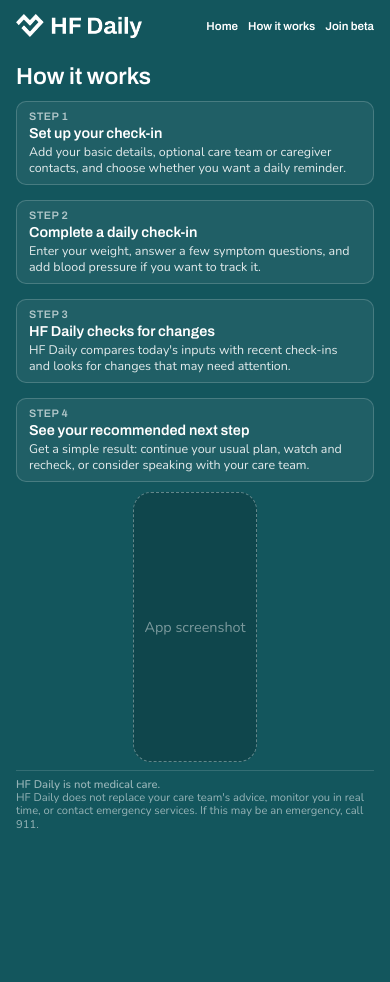
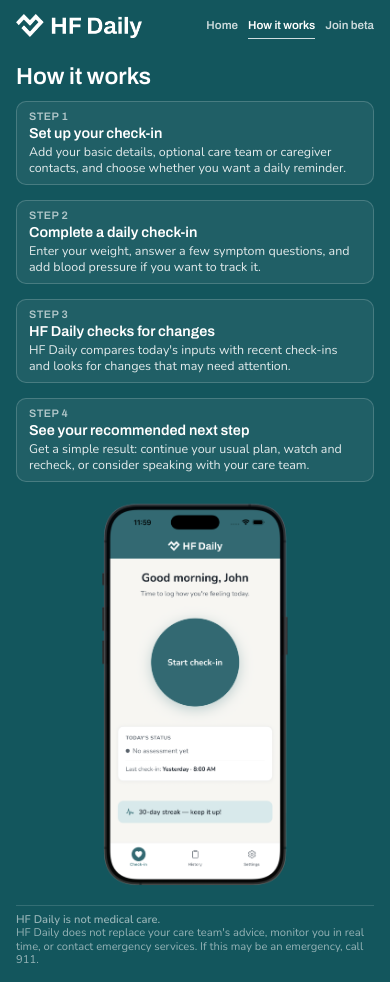
Before and after one commit to WillRansonSmith/hf-daily-website, a Next.js app: page /about in a window 390 px wide. Before the commit the page ends 844 px from the top, so only its background shows below. Built offline with nearby package versions, Linux system fonts and the light colour scheme.

Commit message:
Polish responsive marketing site

```diff
--- a/app/about/about.css
+++ b/app/about/about.css
@@ -18,16 +18,16 @@ body:has(.about-page) .hf-footer {
 }
 
 .how-it-works {
-  max-width: 1120px;
+  max-width: 1200px;
   width: 100%;
   margin: 0 auto;
-  padding: clamp(10px, 2vh, 20px) 24px;
+  padding: clamp(24px, 4vh, 36px) 24px 20px;
   box-sizing: border-box;
   flex: 1;
   height: 100%;
   min-height: 0;
   display: flex;
-  align-items: center;
+  align-items: flex-start;
 }
 
 .how-layout {
@@ -39,14 +39,12 @@ body:has(.about-page) .hf-footer {
 
 .how-main-row {
   display: grid;
-  grid-template-columns: minmax(0, 1fr) minmax(200px, 300px);
-  /* Heading in the top auto row, the step stack in the second auto row (its
-     natural height — NOT stretched). The mockup spans both rows and is height-
-     matched to this natural content (see .how-screenshot-frame), so the columns
-     align without stretching the gaps between cards. */
+  grid-template-columns: minmax(0, 1fr) minmax(280px, 360px);
+  /* The phone shares the natural card-stack row, so both columns align without
+     stretching the compact gaps between cards. */
   grid-template-rows: auto auto;
   grid-template-areas:
-    "heading screenshot"
+    "heading ."
     "steps   screenshot";
   column-gap: 48px;
   row-gap: clamp(10px, 1.8vh, 18px);
@@ -139,48 +137,38 @@ body:has(.about-page) .hf-footer {
   justify-self: center;
   align-self: stretch;
   display: flex;
-  align-items: center;
+  align-items: stretch;
   justify-content: center;
 }
 
-.how-screenshot-frame {
-  /* Height-driven and sized to roughly match the natural left-column height, so the
-     phone mockup no longer towers over the four cards (which forced big gaps). Width
-     follows the phone aspect ratio. */
-  height: clamp(380px, calc(100dvh - var(--hf-header-height, 80px) - 190px), 520px);
+.how-screenshot-image {
+  /* The intrinsic SVG dimensions preserve the mockup's aspect ratio. */
+  display: block;
+  height: 100%;
   width: auto;
   max-width: 100%;
-  aspect-ratio: 402 / 874;
-  border-radius: 32px;
-  border: 1px dashed rgba(255, 255, 255, 0.35);
-  background: rgba(0, 0, 0, 0.18);
-  display: flex;
-  align-items: center;
-  justify-content: center;
-  box-sizing: border-box;
-}
-
-.how-screenshot-label {
-  font-family: "Nunito", sans-serif;
-  font-size: 0.9rem;
-  color: rgba(255, 255, 255, 0.45);
+  object-fit: contain;
 }
 
 @media (max-width: 900px) {
   .how-main-row {
-    grid-template-columns: minmax(0, 1fr) minmax(170px, 240px);
+    grid-template-columns: minmax(0, 1fr) minmax(210px, 280px);
     column-gap: 28px;
-  }
-
-  .how-screenshot-frame {
-    height: clamp(340px, calc(100dvh - var(--hf-header-height, 80px) - 190px), 460px);
-    border-radius: 28px;
   }
 }
 
 @media (max-width: 768px) {
   .about-page {
-    height: calc(100dvh - var(--hf-header-height, 52px));
+    height: auto;
+    min-height: calc(100dvh - var(--hf-header-height, 52px));
+    overflow: visible;
+  }
+
+  body:has(.about-page) {
+    height: auto;
+    max-height: none;
+    overflow-x: hidden;
+    overflow-y: auto;
   }
 
   .how-it-works {
@@ -208,11 +196,10 @@ body:has(.about-page) .hf-footer {
     align-self: center;
   }
 
-  .how-screenshot-frame {
-    /* Revert to width-driven on mobile (base rule sets an explicit height). */
+  .how-screenshot-image {
+    /* Width-driven on mobile so the mockup is readable without overflowing. */
     height: auto;
-    width: min(100%, clamp(88px, calc((100dvh - var(--hf-header-height, 52px) - 520px) * 402 / 874), 124px));
-    border-radius: 18px;
+    width: min(68vw, 260px);
   }
 
   .step-card {
@@ -321,8 +308,4 @@ body:has(.about-page) .hf-footer {
   .how-heading {
     font-size: 1.3rem;
   }
-
-  .how-screenshot {
-    display: none;
-  }
 }
--- a/app/about/page.tsx
+++ b/app/about/page.tsx
@@ -1,4 +1,5 @@
 import type { Metadata } from "next";
+import Image from "next/image";
 import "./about.css";
 
 export const metadata: Metadata = {
@@ -44,10 +45,17 @@ export default function AboutPage() {
               ))}
             </ol>
 
-            <div className="how-screenshot" aria-hidden="true">
-              <div className="how-screenshot-frame">
-                <span className="how-screenshot-label">App screenshot</span>
-              </div>
+            <div className="how-screenshot">
+              <Image
+                src="/iphone-17-pro-mockup.svg"
+                alt="HF Daily app screenshot"
+                width={1132}
+                height={1762}
+                sizes="(max-width: 768px) 68vw, (max-width: 900px) 280px, 360px"
+                className="how-screenshot-image"
+                loading="eager"
+                unoptimized
+              />
             </div>
           </div>
 
--- a/app/footer.css
+++ b/app/footer.css
@@ -36,3 +36,19 @@
     gap: 6px;
   }
 }
+
+@media (max-width: 600px) {
+  body:has(.home-page) .hf-footer {
+    padding: 10px 16px max(16px, env(safe-area-inset-bottom));
+  }
+
+  body:has(.home-page) .hf-footer-inner {
+    gap: 4px;
+  }
+
+  body:has(.home-page) .hf-footer-link {
+    font-size: 0.78rem;
+    line-height: 1.25;
+    color: rgba(255, 255, 255, 0.72);
+  }
+}
--- a/app/header.css
+++ b/app/header.css
@@ -39,20 +39,48 @@
   align-items: center;
   /* Single consistent gap for the whole nav group — even spacing between
      Home / How it works / Join beta, no per-link margins. */
-  gap: 28px;
+  column-gap: 24px;
 }
 
 .hf-header-link {
+  position: relative;
+  display: inline-flex;
+  align-items: center;
+  margin: 0;
+  padding: 4px 0;
   font-family: "Archivo", sans-serif;
   font-weight: 600;
   font-size: 1rem;
   color: #ffffff;
   text-decoration: none;
+  line-height: 1;
+  opacity: 0.78;
   transition: opacity 0.2s ease;
 }
 
+.hf-header-link::after {
+  content: "";
+  position: absolute;
+  right: 0;
+  bottom: -3px;
+  left: 0;
+  height: 1px;
+  background: rgba(255, 255, 255, 0.8);
+  transform: scaleX(0);
+  transform-origin: center;
+  transition: transform 0.2s ease;
+}
+
+.hf-header-link-active {
+  opacity: 1;
+}
+
+.hf-header-link-active::after {
+  transform: scaleX(1);
+}
+
 .hf-header-link:hover {
-  opacity: 0.85;
+  opacity: 1;
 }
 
 @media (max-width: 768px) {
@@ -75,7 +103,7 @@
   }
 
   .hf-header-nav {
-    gap: 10px;
+    column-gap: 10px;
     flex-shrink: 0;
   }
 }
@@ -96,6 +124,22 @@
   }
 
   .hf-header-nav {
-    gap: 8px;
+    column-gap: 8px;
   }
 }
+
+@media (max-width: 600px) {
+  body:has(.home-page) .hf-header {
+    padding: 18px 16px 16px;
+  }
+}
+
+@media (max-width: 360px) {
+  body:has(.home-page) {
+    --hf-header-height: 56px;
+  }
+
+  body:has(.home-page) .hf-header {
+    padding: 18px 12px 16px;
+  }
+}
--- a/app/hero.css
+++ b/app/hero.css
@@ -172,11 +172,16 @@ body:has(.page-fit-viewport) {
   }
 
   #animatedText {
-    white-space: normal;
+    font-size: clamp(1.6rem, 7.5vw, 2rem);
+    white-space: nowrap;
+  }
+
+  .slider {
+    min-height: 1.25em;
   }
 
   .hf-subtitle {
-    margin: 20px auto;
+    margin: 32px auto 36px;
     font-size: 0.9rem;
     line-height: 1.45;
     padding: 0 16px;
@@ -191,7 +196,7 @@ body:has(.page-fit-viewport) {
     margin: 0 auto;
     padding: 0 16px;
     box-sizing: border-box;
-    gap: 12px;
+    gap: 14px;
   }
 
   .hf-btn {
@@ -200,3 +205,37 @@ body:has(.page-fit-viewport) {
     padding: 14px 28px;
   }
 }
+
+@media (max-width: 600px) {
+  body:has(.home-page) {
+    --hf-header-height: 58px;
+    --hf-home-footer-height: 62px;
+    min-height: 100svh;
+    height: auto;
+    max-height: none;
+    overflow-x: hidden;
+    overflow-y: auto;
+  }
+
+  .home-page.page-fit-viewport {
+    flex: 0 0 auto;
+    min-height: calc(100vh - var(--hf-header-height) - var(--hf-home-footer-height));
+    min-height: calc(100svh - var(--hf-header-height) - var(--hf-home-footer-height));
+    overflow: visible;
+  }
+
+  .home-page.page-fit-viewport .hf-hero-wrapper {
+    display: grid;
+    grid-template-rows: auto auto auto;
+    align-content: center;
+    justify-content: stretch;
+    justify-items: center;
+    row-gap: clamp(44px, 8svh, 72px);
+    padding: clamp(20px, 4svh, 36px) 0;
+    overflow: visible;
+  }
+
+  .home-page .hf-subtitle {
+    margin: 0 auto;
+  }
+}
--- a/app/page.tsx
+++ b/app/page.tsx
@@ -2,7 +2,7 @@ import Hero from "@/components/Hero";
 
 export default function Home() {
   return (
-    <main className="page-fit-viewport">
+    <main className="home-page page-fit-viewport">
       <Hero />
     </main>
   );
--- a/components/Header.tsx
+++ b/components/Header.tsx
@@ -1,7 +1,18 @@
+"use client";
+
 import Image from "next/image";
 import Link from "next/link";
+import { usePathname } from "next/navigation";
+
+const navLinks = [
+  { href: "/", label: "Home" },
+  { href: "/about", label: "How it works" },
+  { href: "/beta", label: "Join beta" },
+] as const;
 
 export default function Header() {
+  const pathname = usePathname();
+
   return (
     <header className="hf-header">
       <Link href="/" className="hf-header-logo" aria-label="HF Daily home">
@@ -16,15 +27,20 @@ export default function Header() {
       </Link>
 
       <nav className="hf-header-nav">
-        <Link href="/" className="hf-header-link">
-          Home
-        </Link>
-        <Link href="/about" className="hf-header-link">
-          How it works
-        </Link>
-        <Link href="/beta" className="hf-header-link">
-          Join beta
-        </Link>
+        {navLinks.map((link) => {
+          const isActive = pathname === link.href;
+
+          return (
+            <Link
+              key={link.href}
+              href={link.href}
+              className={`hf-header-link${isActive ? " hf-header-link-active" : ""}`}
+              aria-current={isActive ? "page" : undefined}
+            >
+              {link.label}
+            </Link>
+          );
+        })}
       </nav>
     </header>
   );
--- a/components/Hero.tsx
+++ b/components/Hero.tsx
@@ -6,6 +6,8 @@ const phrases = [
   "One simple routine.",
   "Track symptoms.",
   "Understand patterns.",
+  "Know when to speak up.",
+  "Take ownership.",
 ];
 
 export default function Hero() {
```
Also changed, not shown: public/iphone-17-pro-mockup.svg (added).
